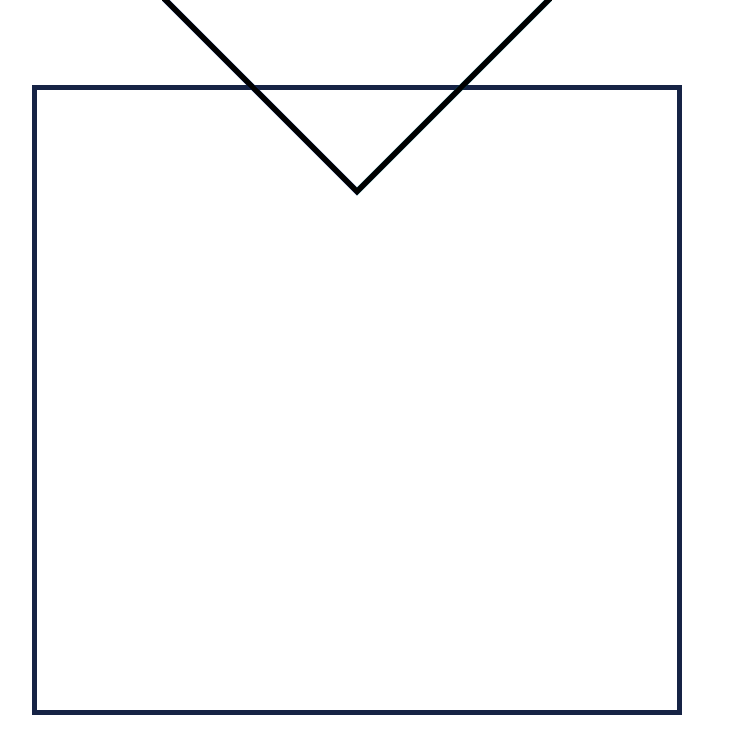
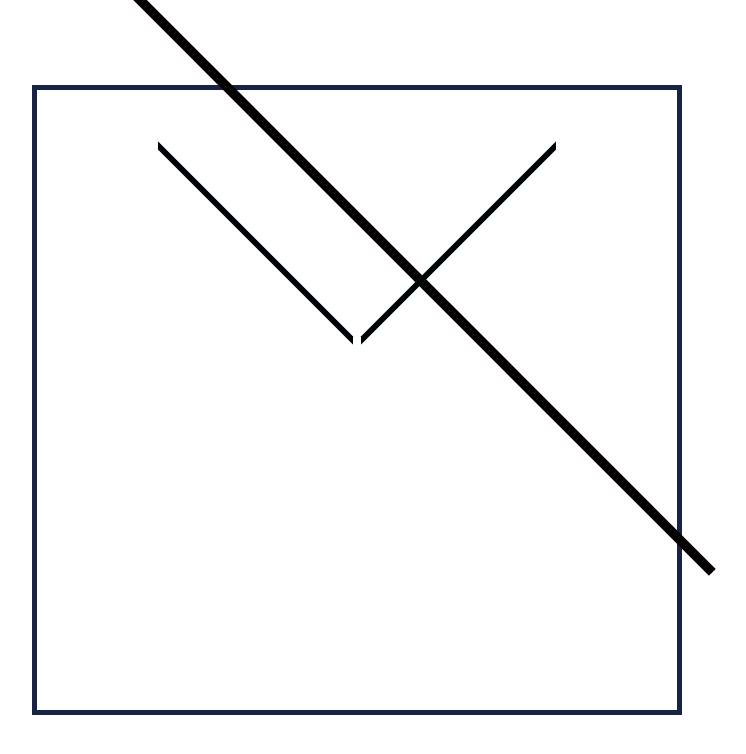
Before and after one commit to Guenfoudi-Mohamed/transform_EX2, a plain HTML site: page index.html in a window 1280 px wide. Shown: the whole page, without its empty margins (283-1029 px from the left). Drawn offline with Linux system fonts and the light colour scheme.

Commit message:
Update transform_EX2.css

```diff
--- a/transform_EX2.css
+++ b/transform_EX2.css
@@ -4,9 +4,11 @@
 body{width: 100%;height: 100vh;}
 /*=== Start Section ===*/
 body section{width:650px;height:630px;position:fixed;top:50%;left:50%;border:5px solid  rgb(22,35,69);transform:translate(-50%,-50%);}
-body section .square_1{width: 180;height: 180;position: relative;top: 20%;transform: rotate(45deg) scale(1.35);background-color: rgb(141, 0, 0);margin: 0px auto;}
-body section .content_botttom{position: relative; display: flex;margin: 0px auto;width: max-content;}
-body section .content_botttom .rectangle_2 , .rectangle_3{width: 195px;height: 175;border: 4px solid black;}
+body section .square_1{width: 180;height: 180;position: relative;top: 20%;transform: rotate(45deg) scale(1.57);background-color: rgb(141, 0, 0);margin: 0px auto;border: 3px solid black;}
+    /* start content_bottom */
+body section .content_botttom{position: relative;top:139px; display: flex;margin: 0px auto;width: max-content;}
+    /* start rectangle 2-3 */
+body section .content_botttom .rectangle_2 , .rectangle_3{width: 195px;height: 175;border: 4px solid black;margin:4px;}
 body section .content_botttom .rectangle_2{transform: skewY(45deg);background-color: rgb(37, 99, 255);}
 body section .content_botttom .rectangle_3{transform: skewY(-45deg);background-color: rgb(0, 182, 206);}
 /*=== End Section ===*/
```
